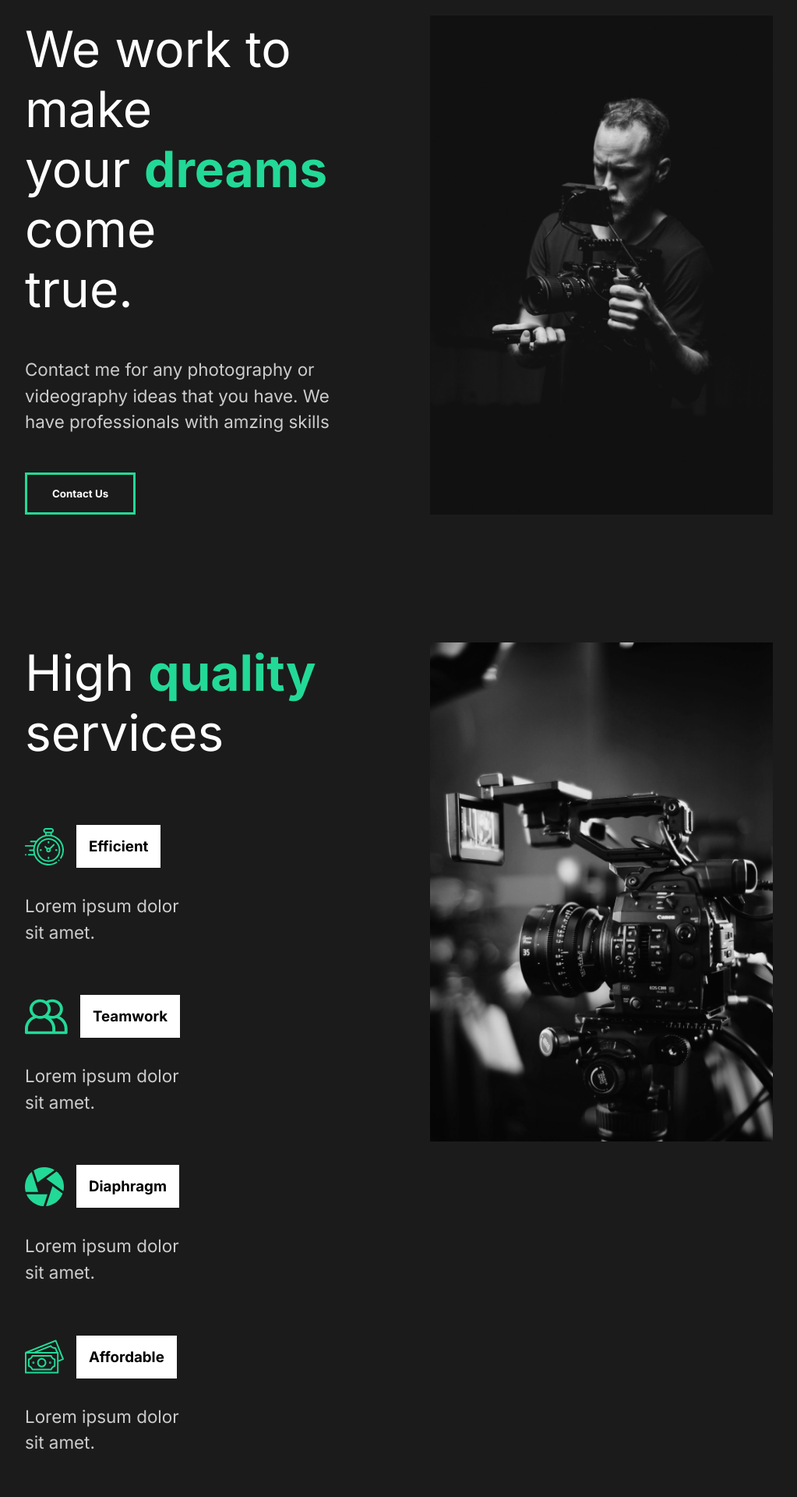
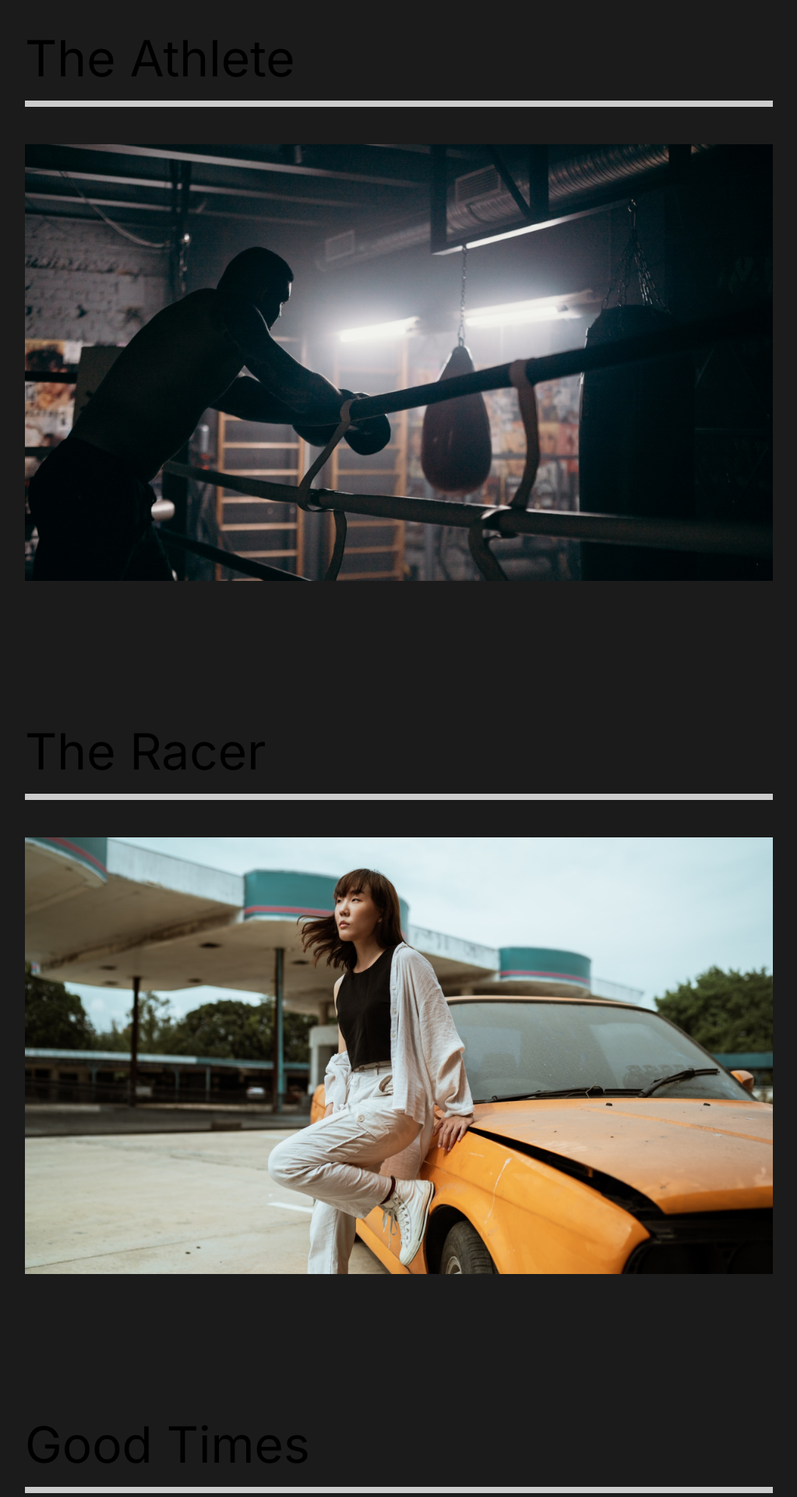
Before and after one commit to kiguri/portfolio-capture, a React (Create React App) app: page /work in a window 1280 px wide. Shown: the part 140-2060 px from the top of the page at 78% size, without its empty margins (128-1151 px from the left). Built offline with nearby package versions, Linux system fonts and the light colour scheme.

Commit message:
Movie Details

```diff
--- a/src/App.js
+++ b/src/App.js
@@ -1,6 +1,11 @@
 
 import AboutUs from './pages/AboutUs'
+import ContactUs from './pages/ContactUs'
+import OurWork from './pages/OurWork/'
 import Nav from './components/Nav'
+import MovieDetail from './pages/MovieDetail/'
+
+import {Switch, Route} from 'react-router-dom'
 
 import { GlobalStyle } from './GlobalStyle'
 
@@ -9,7 +14,12 @@
         <div className='App'>
             <GlobalStyle />
             <Nav />
-            <AboutUs />
+            <Switch>
+                <Route exact path='/' component={AboutUs} />
+                <Route exact path='/work' component={OurWork} />
+                <Route path='/work/:id' component={MovieDetail} />
+                <Route path='/contact' component={ContactUs} />
+            </Switch>
         </div>
     );
 }
--- a/src/components/AboutSection/AboutSection.js
+++ b/src/components/AboutSection/AboutSection.js
@@ -23,7 +23,7 @@
                     </Hide>
                 </div>
                 <p>Contact me for any photography or videography ideas that you have.
-                    We have professionals with amzing skills
+                    We have professionals with amazing skills
                 </p>
 
                 <button>Contact Us</button>
--- a/src/components/Nav/index.js
+++ b/src/components/Nav/index.js
@@ -5,21 +5,22 @@
     NavLi,
     NavLink
 } from './nav.styles'
+
 const Nav = () => {
     return (
         <Navbar>
-            <NavH1><NavLink id='logo' href='#'>Capture</NavLink></NavH1>
+            <NavH1><NavLink to='/'>Capture</NavLink></NavH1>
             <NavUl>
                 <NavLi>
-                    <NavLink href='#'>1. About Us</NavLink>
+                    <NavLink to='/'>1. About Us</NavLink>
                 </NavLi>
 
                 <NavLi>
-                    <NavLink href='#'>2. Our work</NavLink>
+                    <NavLink to='/work'>2. Our work</NavLink>
                 </NavLi>
 
                 <NavLi>
-                    <NavLink href='#'>3. Contact Us</NavLink>
+                    <NavLink to='/contact'>3. Contact Us</NavLink>
                 </NavLi>
             </NavUl>
         </Navbar>
--- a/src/components/Nav/nav.styles.js
+++ b/src/components/Nav/nav.styles.js
@@ -1,4 +1,5 @@
 import styled from 'styled-components'
+import { Link } from 'react-router-dom'
 
 export const Navbar = styled.nav`
     min-height: 10vh;
@@ -25,7 +26,7 @@
     position: relative;
 `
 
-export const NavLink = styled.a`
+export const NavLink = styled(Link)`
     color: #fff;
     text-decoration: none;
 `
--- /dev/null
+++ b/src/data.js
@@ -0,0 +1,78 @@
+import athlete from "./img/athlete-small.png";
+import goodtimes from "./img/goodtimes-small.png";
+import theracer from "./img/theracer-small.png";
+import athlete2 from "./img/athlete2.png";
+import goodtimes2 from "./img/good-times2.jpg";
+import theracer2 from "./img/the-racer2.jpg";
+
+export const data =  [
+    {
+      title: "The Athlete",
+      mainImg: athlete,
+      secondaryImg: athlete2,
+      url: "/work/the-athlete",
+      awards: [
+        {
+          title: "Truly A masterpiece",
+          description:
+            "“Lorem Ipsum is simply dummy text of the printing and typesetting industry.”",
+        },
+        {
+          title: "Fresh look on a brutal sport.",
+          description:
+            "“Lorem Ipsum is simply dummy text of the printing and typesetting industry.”",
+        },
+        {
+          title: "It’s okay lmao.",
+          description:
+            "“Lorem Ipsum is simply dummy text of the printing and typesetting industry.”",
+        },
+      ],
+    },
+    {
+      title: "Good Times",
+      mainImg: goodtimes,
+      url: "/work/good-times",
+      secondaryImg: goodtimes2,
+      awards: [
+        {
+          title: "Truly A masterpiece",
+          description:
+            "“Lorem Ipsum is simply dummy text of the printing and typesetting industry.”",
+        },
+        {
+          title: "Fresh look on a brutal sport.",
+          description:
+            "“Lorem Ipsum is simply dummy text of the printing and typesetting industry.”",
+        },
+        {
+          title: "It’s okay lmao.",
+          description:
+            "“Lorem Ipsum is simply dummy text of the printing and typesetting industry.”",
+        },
+      ],
+    },
+    {
+      title: "The Racer",
+      mainImg: theracer,
+      url: "/work/the-racer",
+      secondaryImg: theracer2,
+      awards: [
+        {
+          title: "Truly A masterpiece",
+          description:
+            "“Lorem Ipsum is simply dummy text of the printing and typesetting industry.”",
+        },
+        {
+          title: "Fresh look on a brutal sport.",
+          description:
+            "“Lorem Ipsum is simply dummy text of the printing and typesetting industry.”",
+        },
+        {
+          title: "It’s okay lmao.",
+          description:
+            "“Lorem Ipsum is simply dummy text of the printing and typesetting industry.”",
+        },
+      ],
+    },
+];
--- a/src/index.js
+++ b/src/index.js
@@ -2,10 +2,13 @@
 import ReactDOM from 'react-dom';
 import App from './App';
 import reportWebVitals from './reportWebVitals';
+import { BrowserRouter as Router } from 'react-router-dom'
 
 ReactDOM.render(
   <React.StrictMode>
-    <App />
+      <Router>
+          <App />
+      </Router>
   </React.StrictMode>,
   document.getElementById('root')
 );
--- /dev/null
+++ b/src/pages/ContactUs.js
@@ -0,0 +1,10 @@
+
+const ContactUs = () => {
+    return (
+        <div>
+            Contact Us
+        </div>
+    );
+};
+
+export default ContactUs;
--- /dev/null
+++ b/src/pages/MovieDetail/index.js
@@ -0,0 +1,65 @@
+import { useState, useEffect } from 'react'
+import { data } from '../../data'
+
+import {
+    Details,
+    HeadLine,
+    HeadLineH2,
+    Img,
+    Awards,
+    AwardWrap,
+    AwardH3,
+    Line,
+    AwardText,
+    ImgDisplay,
+    SecondImg
+} from './styles'
+
+const MovieDetail = ({ history }) => {
+    const [movies, setMovies] = useState(data)
+    const [movie, setMovie] = useState(null)
+    const url = history.location.pathname
+
+    useEffect(() => {
+        const currentMovie = movies.find(movie => movie.url === url)
+        setMovie(currentMovie)
+    }, [movies, url]);
+
+    return (
+        <>
+        {(movie &&
+            <Details>
+                <HeadLine>
+                    <HeadLineH2>{movie.title}</HeadLineH2>
+                    <Img src={movie.mainImg} alt={movie.title}/>
+                </HeadLine>
+                <Awards>
+                    {movie.awards.map(award => (
+                        <Award
+                            title={award.title}
+                            description={award.description}
+                            key={award.url}
+                            />
+                    ))}
+                </Awards>
+                <ImgDisplay>
+                    <SecondImg src={movie.secondaryImg} alt='movie' />
+                </ImgDisplay>
+             </Details>
+        )}
+        </>
+     );
+}
+
+const Award = ({title, description}) => {
+    return (
+        <AwardWrap>
+            <AwardH3>{title}</AwardH3>
+            <Line />
+            <AwardText>{description}</AwardText>
+        </AwardWrap>
+    );
+}
+
+
+export default MovieDetail;
--- /dev/null
+++ b/src/pages/MovieDetail/styles.js
@@ -0,0 +1,60 @@
+import styled from 'styled-components'
+
+export const Details = styled.div`
+    color: #fff;
+`
+
+export const HeadLine = styled.div`
+    min-height: 90vh;
+    padding-top: 20vh;
+    position: relative;
+`
+
+export const HeadLineH2 = styled.h2`
+    position: absolute;
+    top: 10%;
+    left: 50%;
+    transform: translate(-50%, -10%);
+`
+
+export const Img = styled.img`
+    width: 100%;
+    height: 70vh;
+    object-fit: cover;
+`
+
+export const Awards = styled.div`
+    min-height: 80vh;
+    display: flex;
+    margin: 5rem 10rem;
+    align-items: center;
+    justify-content: space-around;
+`
+
+export const AwardWrap = styled.div`
+    padding: 5rem;
+`
+
+export const AwardH3 = styled.h3`
+    font-size: 1.6rem;
+`
+
+export const Line = styled.div`
+    width: 100%;
+    background: #23d997;
+    height: 0.5rem;
+    margin: 1rem 0rem;
+`
+
+export const AwardText= styled.p`
+    padding: 2rem 0;
+`
+
+export const ImgDisplay = styled.div`
+    min-height: 50vh;
+`
+export const SecondImg = styled.img`
+    width: 100%;
+    height: 100vh;
+    object-fit: cover;
+`
--- /dev/null
+++ b/src/pages/OurWork/index.js
@@ -0,0 +1,45 @@
+import athlete from '../../img/athlete-small.png'
+import theracer from '../../img/theracer-small.png'
+import goodtimes from '../../img/goodtimes-small.png'
+
+import { Link } from 'react-router-dom'
+
+import {
+    Work,
+    WorkH2,
+    Movie,
+    Line,
+    Img
+} from './styles'
+
+const OurWork = () => {
+    return (
+        <Work>
+            <Movie>
+                <WorkH2>The Athlete</WorkH2>
+                <Line />
+                <Link to='/work/the-athlete'>
+                    <Img src={athlete} alt='athlete'/>
+                </Link>
+            </Movie>
+
+            <Movie>
+                <WorkH2>The Racer</WorkH2>
+                <Line />
+                <Link to='/work/the-racer'>
+                    <Img src={theracer} alt='theracer'/>
+                </Link>
+            </Movie>
+
+            <Movie>
+                <WorkH2>Good Times</WorkH2>
+                <Line />
+                <Link to='/work/good-times'>
+                    <Img src={goodtimes} alt='goodtimes'/>
+                </Link>
+            </Movie>
+        </Work>
+    );
+};
+
+export default OurWork;
--- /dev/null
+++ b/src/pages/OurWork/styles.js
@@ -0,0 +1,26 @@
+import styled from 'styled-components'
+
+export const Work = styled.div`
+    min-height: 100vh;
+    overflow: hidden;
+    padding: 5rem 10rem;
+`
+
+export const WorkH2 = styled.h2`
+    padding: 1rem 0rem;
+`
+
+export const Movie = styled.div`
+    padding-bottom: 10rem;
+`
+
+export const Line = styled.div`
+    height: .5rem;
+    background: #ccc;
+    margin-bottom: 3rem;
+`
+export const Img = styled.img`
+    width: 100%;
+    height: 70vh;
+    object-fit: cover;
+`
```
Also changed, not shown: 1 other file (tests, documents, lock files or other folders).
